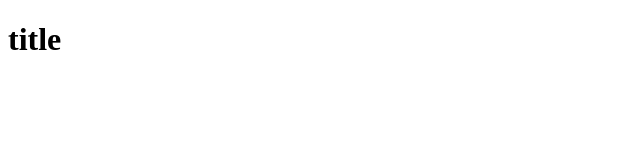
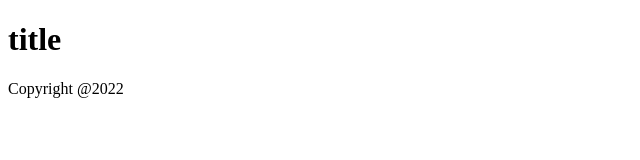
Before and after one commit to DavidSilTroy/git-practice, a plain HTML site: page index.html in a window 1280 px wide. Shown: the whole page, without its empty margins (0-640 px from the left). Drawn offline with Linux system fonts and the light colour scheme.

Commit message:
created footer

```diff
--- a/index.html
+++ b/index.html
@@ -11,5 +11,8 @@
 <body>
 
 </body>
+<footer>
+    Copyright @2022
+</footer>
 
 </html>
```
